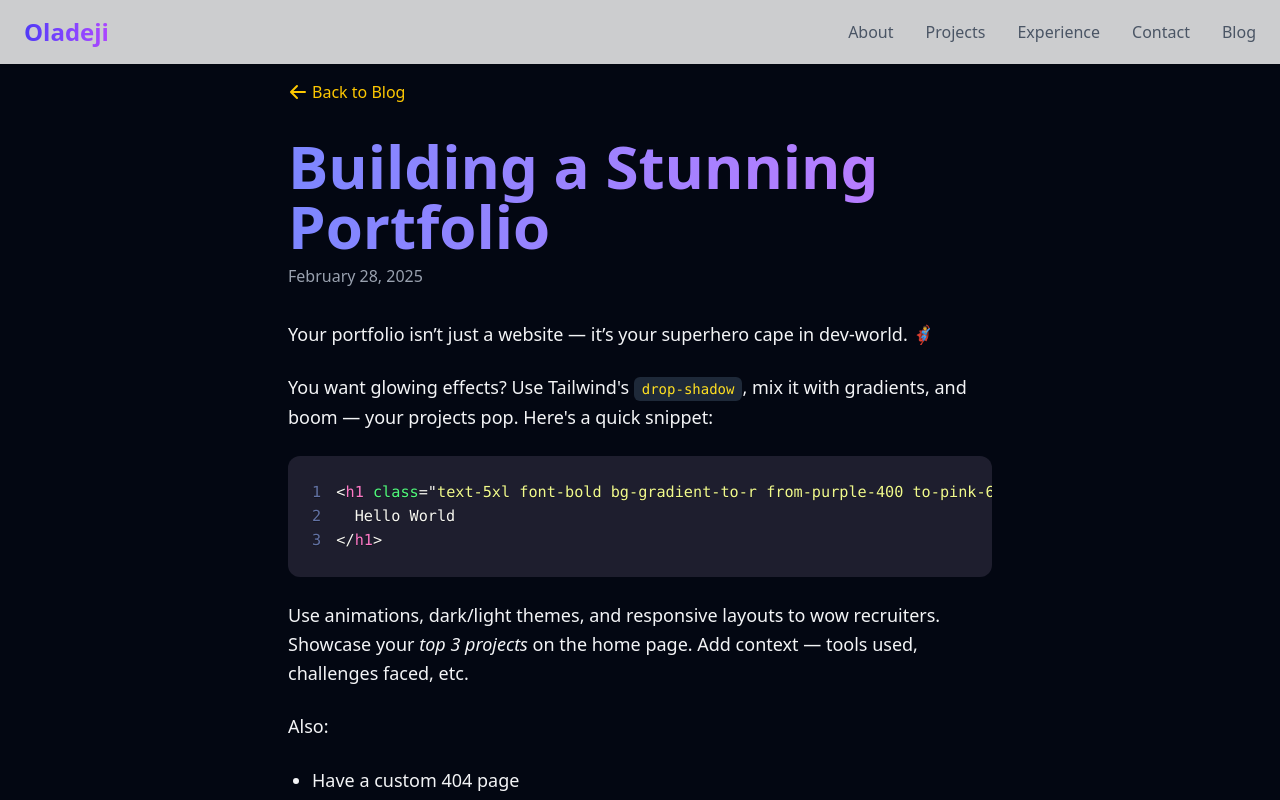
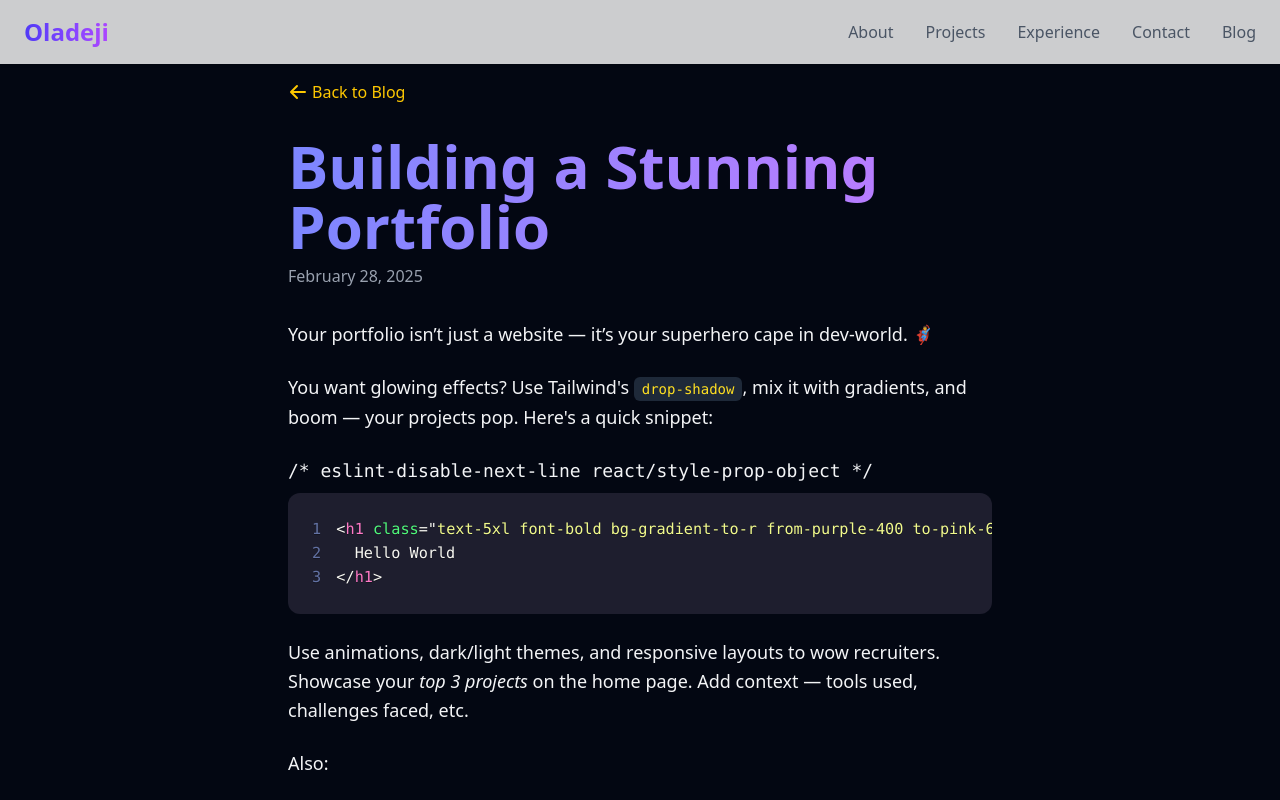
Before and after one commit to Dee-12-code/portfolio, a Next.js app: page /blog/building-stunning-portfolio in a window 1280 px wide. Shown: the top 800 px of the page. Built offline with nearby package versions, Linux system fonts and the light colour scheme.

Commit message:
initial commit

```diff
--- a/app/(main)/blog/[slug]/page.tsx
+++ b/app/(main)/blog/[slug]/page.tsx
@@ -198,6 +198,7 @@ export default function BlogPostPage() {
                 const match = /language-(\w+)/.exec(className || "");
                 return match ? (
                   <div className="my-6">
+                    /* eslint-disable-next-line react/style-prop-object */
                     <SyntaxHighlighter
                       style={dracula as React.CSSProperties}
                       language={match[1]}
```
